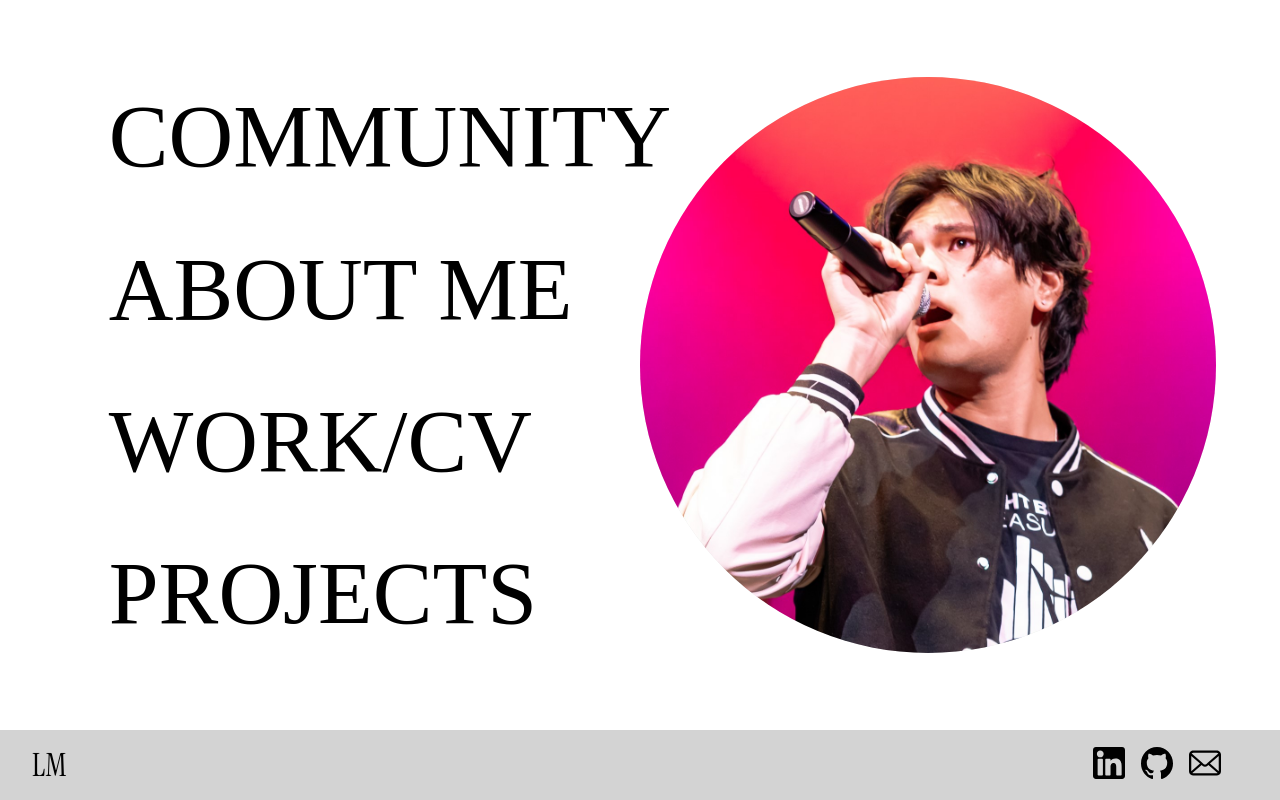
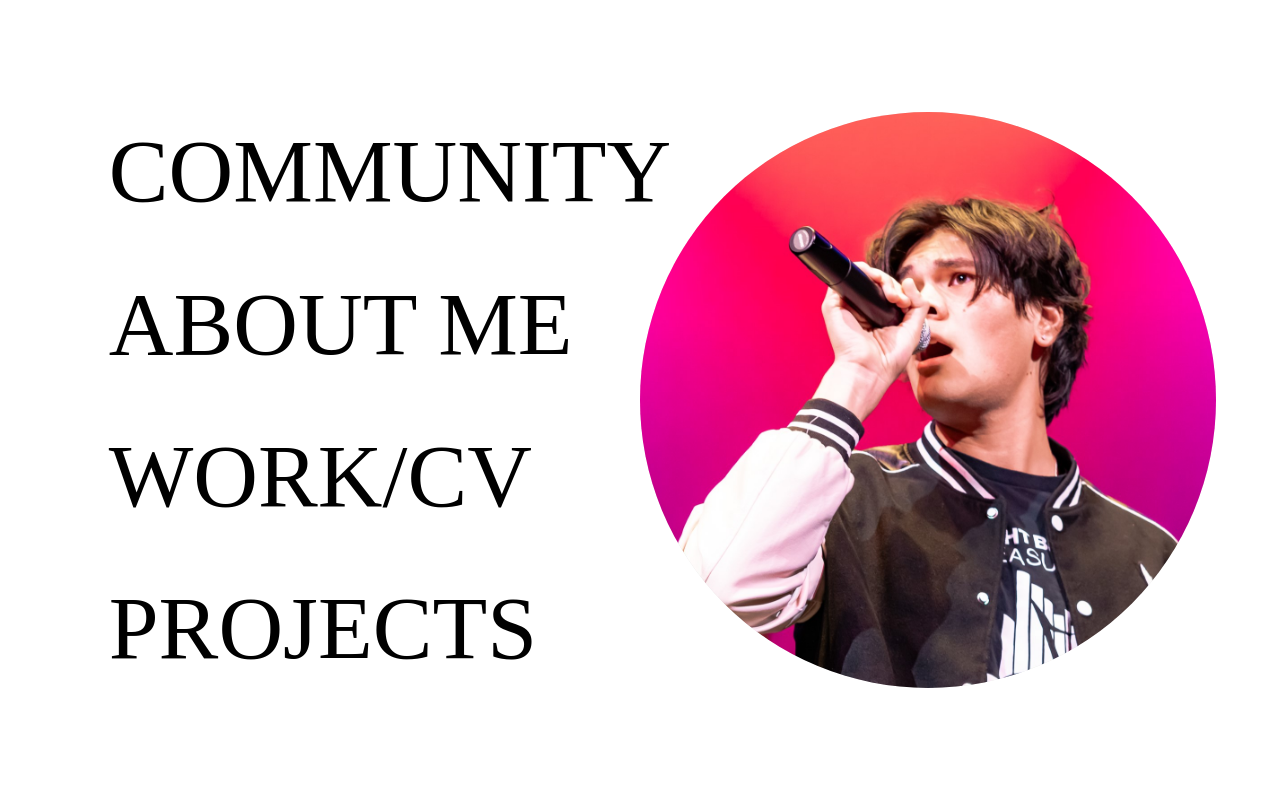
Before and after one commit to Logan-Mui/Web-Portfolio, a React (Vite) app: page / in a window 1280 px wide. Shown: the top 800 px of the page. Built offline with nearby package versions, Linux system fonts and the light colour scheme.

Commit message:
minor tweaks and added about me page

```diff
--- a/src/App.tsx
+++ b/src/App.tsx
@@ -1,13 +1,16 @@
+import Header from './components/header';
 import Splash from './pages/splash'
 import Community from './pages/community';
-import About_Me from './pages/about_me';
+import AboutMe from './pages/about_me';
+
 function App() {
 
   return (
     <>
+      <Header />
       <Splash />
       <Community />
-      <About_Me />
+      <AboutMe />
     </>
   )
 }
--- a/src/pages/about_me.tsx
+++ b/src/pages/about_me.tsx
@@ -1,8 +1,8 @@
-function About_Me() {
+function AboutMe() {
   return (
-    <div className="Page">
+    <div className="Page" id="AboutMe">
     </div>
   )
 }
 
-export default About_Me;
+export default AboutMe;
--- a/src/pages/splash.tsx
+++ b/src/pages/splash.tsx
@@ -7,7 +7,6 @@ function Splash() {
   return (
     <div className="Page">
       <Menu></Menu>
-      <Header></Header>
     </div>
   )
 }
--- a/src/styles/header.css
+++ b/src/styles/header.css
@@ -1,8 +1,11 @@
 .Header {
     display: flex;
     flex-direction: row;
-
+    position:fixed;
     background-color: lightgray;
+    height: 10vh;
+    min-height: 50px;
+    width: 100%;
 }
 
 .Header #Links img{
```
